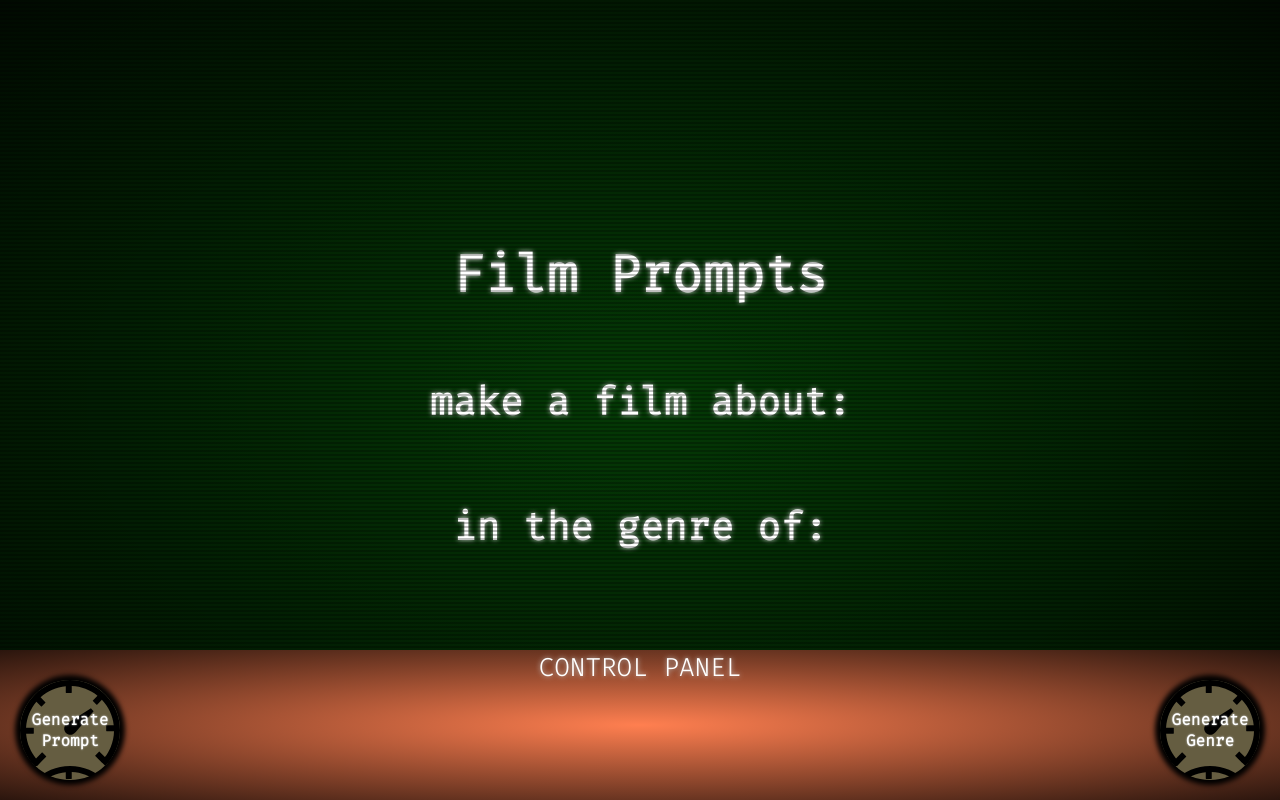
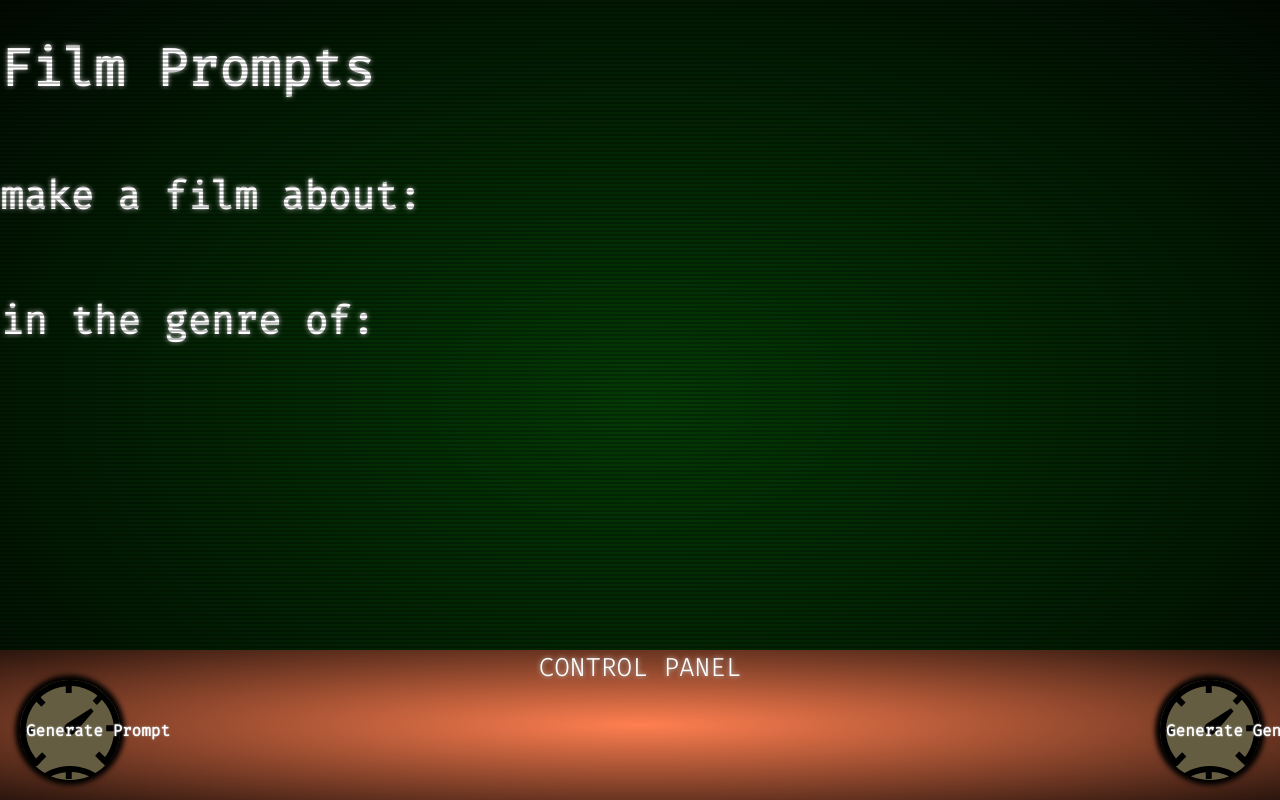
Before and after one commit to procrastian/Media-Prompts-Generator-using-React, a React (Create React App) app: page / in a window 1280 px wide. Built offline with nearby package versions, Linux system fonts and the light colour scheme.

Commit message:
text begins at start

```diff
--- a/src/App.css
+++ b/src/App.css
@@ -1,7 +1,7 @@
 @import url("https://fonts.googleapis.com/css2?family=Fira+Code:wght@300&display=swap");
 
 .App {
-  text-align: center;
+  text-align: start;
 
 
 }
@@ -12,8 +12,9 @@
   min-height: 100vh;
   display: flex;
   flex-direction: column;
-  align-items: center;
-  justify-content: center;
+  white-space: nowrap;
+  align-items: start;
+  justify-content: start;
   font-family: "Fira Code", monospace;
   font-size: calc(10px + 2vmin);
   text-shadow: 0 0 5px #C8C8C8;
```
